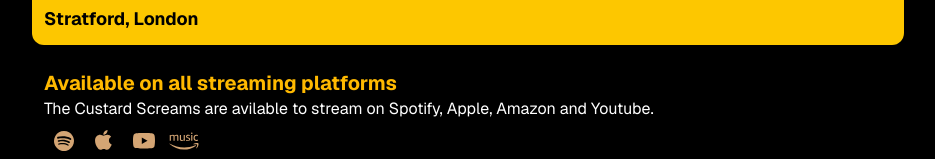
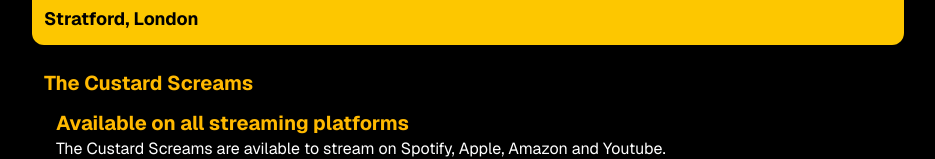
Before and after one commit to d4v3w/thecustardscreams, a Next.js app: page / in a window 1280 px wide. Shown: the part 387-546 px from the top of the page, without its empty margins (172-1107 px from the left). Built offline with nearby package versions, Linux system fonts and the light colour scheme.

Commit message:
add h1 to home

```diff
--- a/src/app/page.tsx
+++ b/src/app/page.tsx
@@ -6,7 +6,12 @@
     "The Custard Screams from London, England. Grunge, Heavy Rock, Punk Rock, Rock band.",
 };
 export default function HomePage() {
-  return <Music />;
+  return (
+    <article className="p2 md:p-3">
+      <h1 className="text-xl font-bold text-amber-400">The Custard Screams</h1>
+      <Music />
+    </article>
+  );
 }
 
 HomePage.displayName = "HomePage";
```
